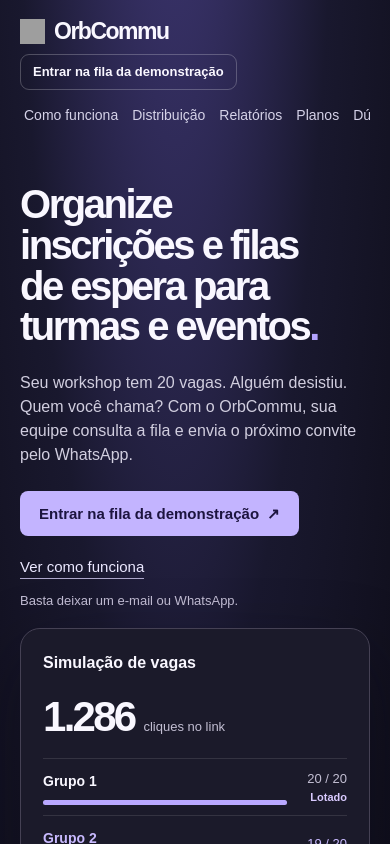
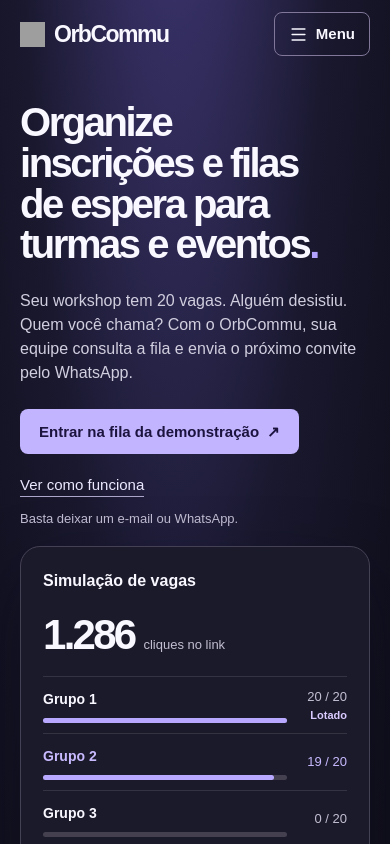
Before and after one commit to GuilhermeSerafim/orbcommu, a Next.js app in the folder web/: page /organizadores in a window 390 px wide. Shown: the top 844 px of the page. Built offline with nearby package versions, Linux system fonts and the light colour scheme; grey boxes are pictures that could not be loaded.

Commit message:
feat(landing): add an accessible mobile navigation menu

```diff
--- /dev/null
+++ b/web/app/organizadores/cabecalho.tsx
@@ -0,0 +1,59 @@
+"use client"
+
+import { Menu, X } from "lucide-react"
+import { useEffect, useRef, useState, type MouseEvent, type ReactNode } from "react"
+import { SimboloOrbCommu } from "@/components/marca-orbcommu"
+import { BotaoDemonstracao } from "./inscricao"
+import estilos from "./landing.module.css"
+
+export function CabecalhoLanding({ navegacao }: { navegacao: ReactNode }) {
+  const [aberto, definirAberto] = useState(false)
+  const botao = useRef<HTMLButtonElement>(null)
+
+  useEffect(() => {
+    if (!aberto) return
+    const compacto = window.matchMedia("(max-width: 900px)")
+    function ajustar(evento: MediaQueryListEvent) {
+      if (!evento.matches) definirAberto(false)
+    }
+    compacto.addEventListener("change", ajustar)
+    return () => compacto.removeEventListener("change", ajustar)
+  }, [aberto])
+
+  function seguirLink(evento: MouseEvent<HTMLElement>) {
+    if (!aberto || evento.defaultPrevented || evento.metaKey || evento.ctrlKey || evento.shiftKey || evento.altKey) return
+    const link = evento.target instanceof Element && evento.target.closest("a[href]")
+    if (!(link instanceof HTMLAnchorElement)) return
+
+    // A navegação nativa cuida da URL e da rolagem. O foco acompanha a seção ao recolher os links.
+    if (link.getAttribute("href")?.startsWith("#")) {
+      const secao = document.getElementById(link.hash.slice(1))
+      if (secao) {
+        secao.tabIndex = -1
+        secao.focus({ preventScroll: true })
+      }
+    }
+    definirAberto(false)
+  }
+
+  return (
+    <header className={`${estilos.largura} ${estilos.cabecalho}`} onClick={seguirLink}
+      onKeyDown={evento => {
+        if (evento.key === "Escape" && aberto) {
+          definirAberto(false)
+          botao.current?.focus()
+        }
+      }}>
+      <a href="#inicio" className="marca"><SimboloOrbCommu />OrbCommu</a>
+      <button type="button" className={estilos.botaoMenu} aria-expanded={aberto} aria-controls="menu-cabecalho"
+        ref={botao} onClick={() => definirAberto(!aberto)}>
+        {aberto ? <X size={19} aria-hidden="true" /> : <Menu size={19} aria-hidden="true" />}
+        Menu
+      </button>
+      <div id="menu-cabecalho" className={estilos.painelMenu} data-aberto={aberto}>
+        {navegacao}
+        <div className={estilos.acoesCabecalho}><BotaoDemonstracao /></div>
+      </div>
+    </header>
+  )
+}
--- a/web/app/organizadores/landing.module.css
+++ b/web/app/organizadores/landing.module.css
@@ -34,6 +34,9 @@
   gap: 16px;
   padding-block: 19px;
 }
+
+.botaoMenu { display: none; }
+.painelMenu { display: contents; }
 
 .cabecalho nav {
   flex-wrap: wrap;
@@ -219,23 +222,6 @@
   .cabecalho, .hero { width: 100%; }
   .hero { flex: 1; padding-block: clamp(16px, 3.2svh, 46px) 14px; }
   .hero h1 { font-size: clamp(42px, min(5.4vw, 8.2svh), 81px); }
-}
-
-@media (max-width: 900px) {
-  .cabecalho {
-    flex-wrap: wrap;
-    gap: 10px;
-  }
-
-  .cabecalho nav {
-    order: 2;
-    width: 100%;
-    flex-wrap: nowrap;
-    overflow-x: auto;
-    white-space: nowrap;
-    column-gap: 14px;
-    padding: 5px 4px;
-  }
 }
 
 @media (max-width: 760px) {
@@ -928,6 +914,101 @@
   }
 }
 
+@media (max-width: 900px) {
+  .cabecalho {
+    display: grid;
+    grid-template-columns: 1fr auto;
+    align-items: center;
+    gap: 0 12px;
+    padding-block: 12px;
+  }
+
+  .cabecalho > a {
+    justify-self: start;
+    min-height: 44px;
+  }
+
+  .botaoMenu {
+    display: inline-flex;
+    align-items: center;
+    justify-content: center;
+    gap: 8px;
+    min-height: 44px;
+    padding-inline: 14px;
+    border: 1px solid #817799;
+    border-radius: 8px;
+    color: inherit;
+    font-size: 15px;
+    font-weight: 600;
+  }
+
+  .botaoMenu[aria-expanded="true"], .botaoMenu:active {
+    background: var(--lavanda);
+    color: var(--tinta);
+  }
+
+  .painelMenu {
+    display: grid;
+    grid-column: 1 / -1;
+    gap: 14px;
+    margin-top: 10px;
+    padding: 8px 0 4px;
+    border-top: 1px solid #ffffff38;
+  }
+
+  .painelMenu[data-aberto="false"] { display: none; }
+
+  .cabecalho nav {
+    display: grid;
+    gap: 0;
+  }
+
+  .cabecalho nav a {
+    display: flex;
+    align-items: center;
+    justify-content: space-between;
+    min-height: 48px;
+    padding: 8px 4px;
+    border-bottom: 1px solid #ffffff24;
+    background-image: none;
+    color: inherit;
+    font-size: 16px;
+  }
+
+  .cabecalho nav a::after {
+    content: "";
+    width: 7px;
+    height: 7px;
+    margin-inline-end: 4px;
+    border-top: 1.5px solid var(--lilas);
+    border-right: 1.5px solid var(--lilas);
+    transform: rotate(45deg);
+  }
+
+  .cabecalho nav a:active { background-color: #ffffff12; }
+
+  .abertura .acoesCabecalho .botaoDemonstracao {
+    width: 100%;
+    min-height: 46px;
+    background: var(--violeta);
+    color: white;
+    font-size: 15px;
+  }
+}
+
+@media (max-width: 900px) and (prefers-reduced-motion: no-preference) {
+  .painelMenu[data-aberto="true"] { animation: mostrarMenu 160ms ease-out; }
+  @keyframes mostrarMenu {
+    from { opacity: 0; transform: translateY(-4px); }
+    to { opacity: 1; transform: translateY(0); }
+  }
+}
+
+@media (max-width: 900px) and (scripting: none) {
+  .botaoMenu { display: none; }
+  .painelMenu[data-aberto="false"] { display: grid; }
+}
+
 @media (max-width: 760px) {
   .etapas, .pesquisa {
     grid-template-columns: 1fr;
--- a/web/components/ui/modren-and-stunning-hero-section.tsx
+++ b/web/components/ui/modren-and-stunning-hero-section.tsx
@@ -1,9 +1,8 @@
 "use client"
 
 import { useRef, type CSSProperties, type ReactNode } from "react"
-import { BotaoDemonstracao } from "@/app/organizadores/inscricao"
+import { CabecalhoLanding } from "@/app/organizadores/cabecalho"
 import { Painel } from "@/app/organizadores/painel"
-import { SimboloOrbCommu } from "@/components/marca-orbcommu"
 import { useMovimento } from "@/app/organizadores/use-movimento"
 import estilos from "@/app/organizadores/landing.module.css"
 
@@ -43,13 +42,7 @@ export function Abertura({ chamada, navegacao }: { chamada: ReactNode; navegacao
 
   return (
     <div className={estilos.abertura} id="inicio" ref={abertura}>
-      <header className={`${estilos.largura} ${estilos.cabecalho}`}>
-        <a href="#inicio" className="marca"><SimboloOrbCommu />OrbCommu</a>
-        {navegacao}
-        <div className={estilos.acoesCabecalho}>
-          <BotaoDemonstracao />
-        </div>
-      </header>
+      <CabecalhoLanding navegacao={navegacao} />
       <section className={`${estilos.largura} ${estilos.hero}`} aria-labelledby="organizadores-titulo">
         <div>
           <h1 id="organizadores-titulo">Organize inscrições e filas de espera para turmas e eventos<span>.</span></h1>
```
Also changed, not shown: 2 other files (tests, documents, lock files or other folders).
